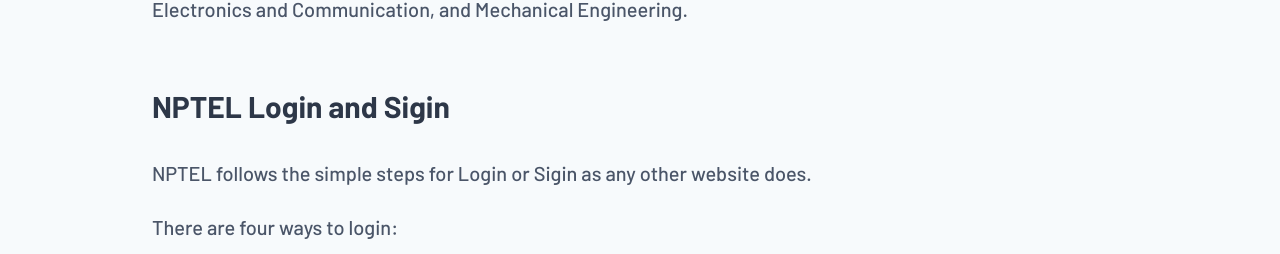
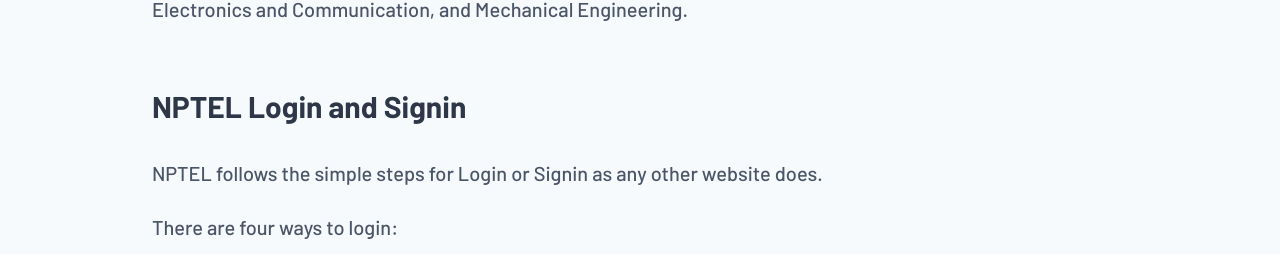
Before and after one commit to sourabhbgp/sample-github-hosting, a Next.js app: page / in a window 1280 px wide. Shown: the part 328-582 px from the top of the page. Built offline with nearby package versions, Linux system fonts and the light colour scheme.

Commit message:
word updated

```diff
--- a/pages/index.js
+++ b/pages/index.js
@@ -20,11 +20,11 @@
       </p>
 
       <h2 className="text-3xl font-bold leading-tight py-4 mt-8">
-        NPTEL Login and Sigin
+        NPTEL Login and Signin
       </h2>
 
       <p className="text-gray-700 font-medium py-4">
-        NPTEL follows the simple steps for Login or Sigin as any other website
+        NPTEL follows the simple steps for Login or Signin as any other website
         does.
       </p>
 
```
